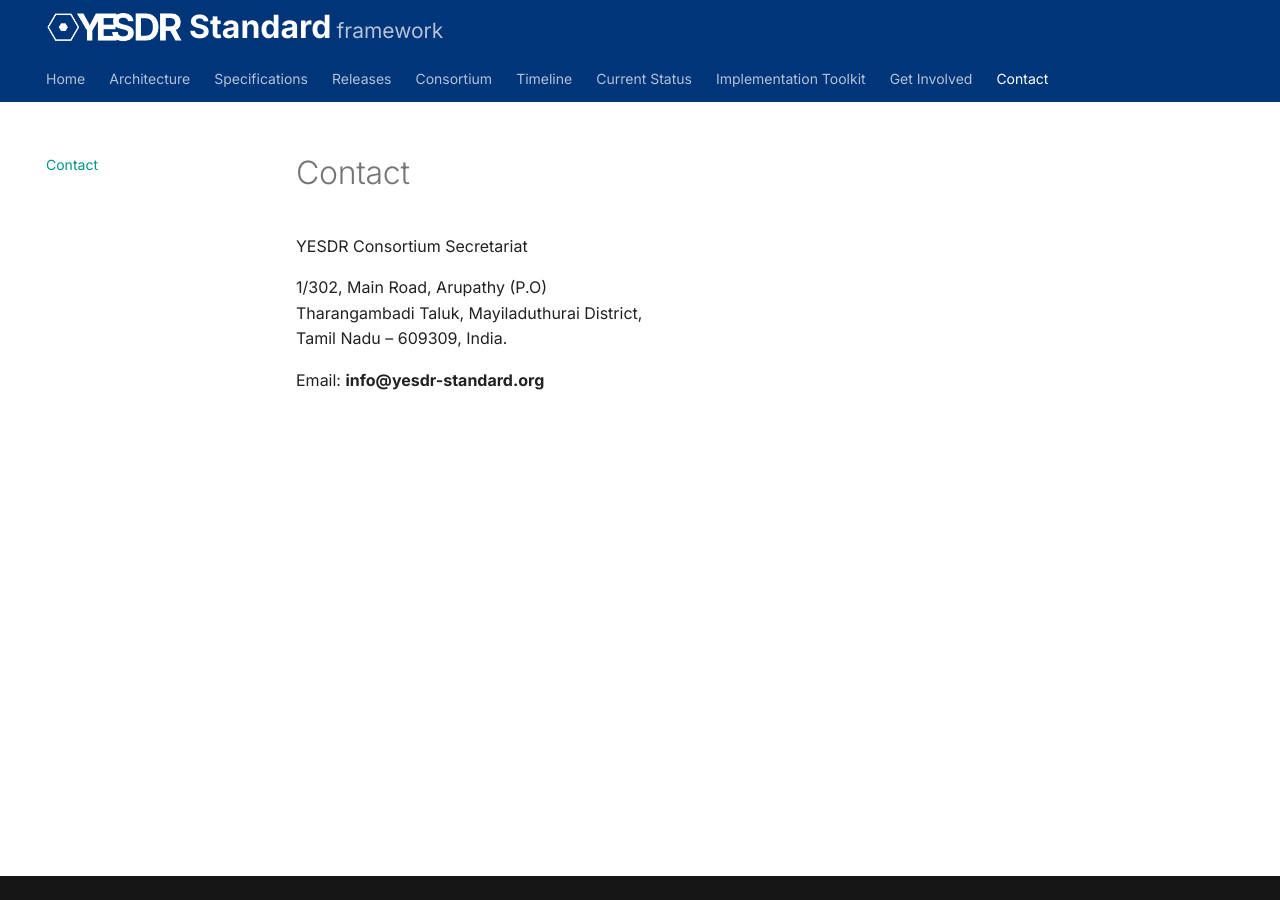
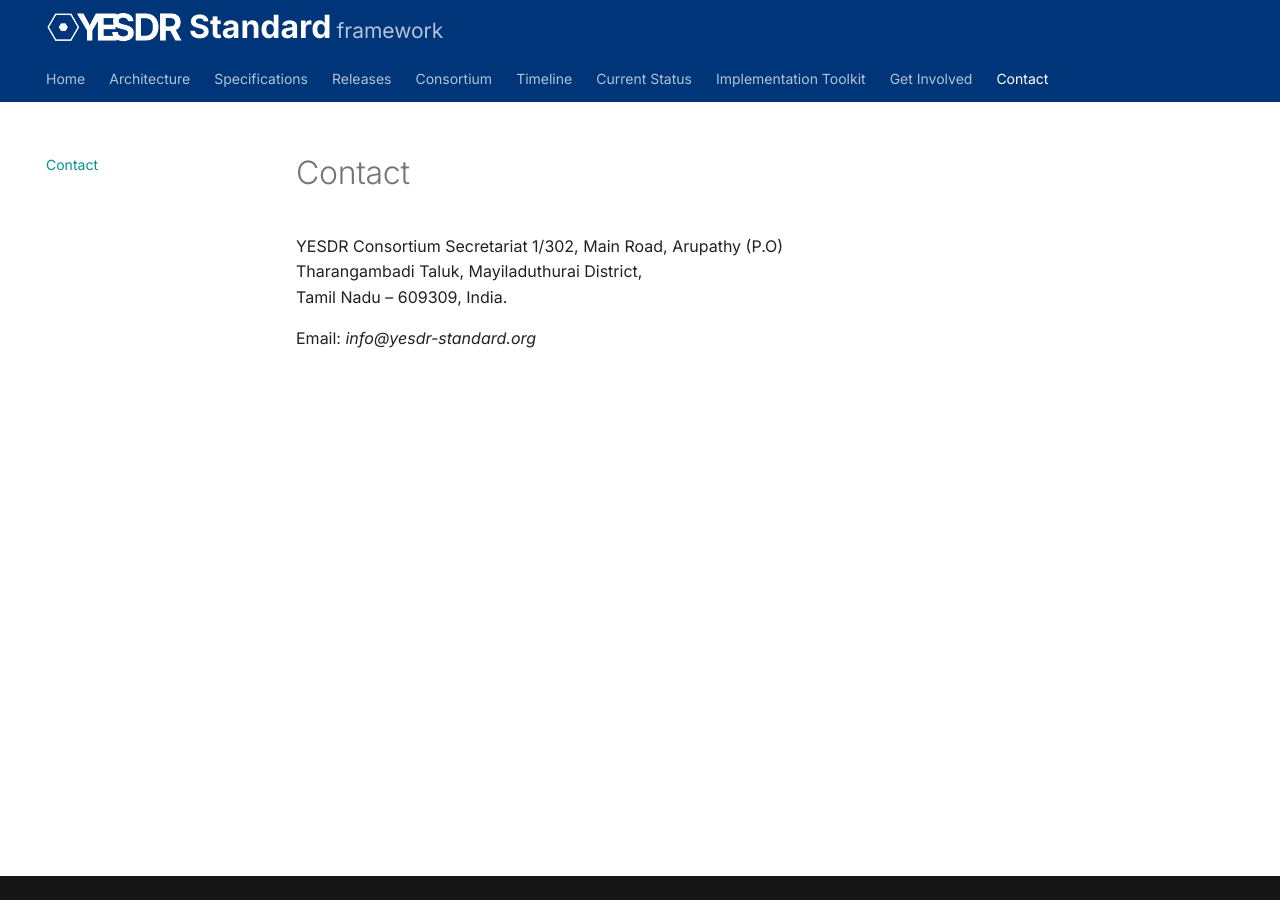
Before and after one commit to chandharlabs/yesdr-standard, an MkDocs documentation site: the page built from docs/contact.md, in a window 1280 px wide. Built offline with MkDocs 1.6.1 and Material for MkDocs 9.7.7, drawn with Linux system fonts in a browser that asks for light colours.

```diff
--- a/docs/contact.md
+++ b/docs/contact.md
@@ -1,9 +1,8 @@
 # Contact
 
 YESDR Consortium Secretariat
-
 1/302, Main Road, Arupathy (P.O)
 Tharangambadi Taluk, Mayiladuthurai District,
 Tamil Nadu – 609309, India.
 
-Email: **info@yesdr-standard.org**
+Email: *info@yesdr-standard.org*
```
